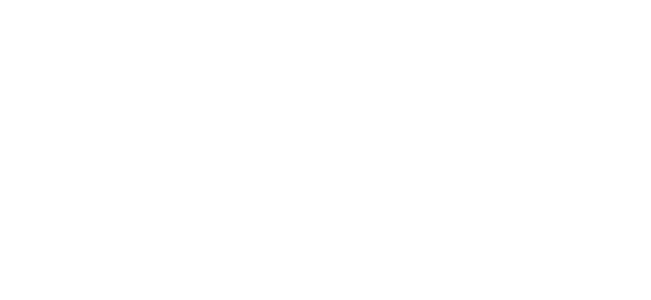
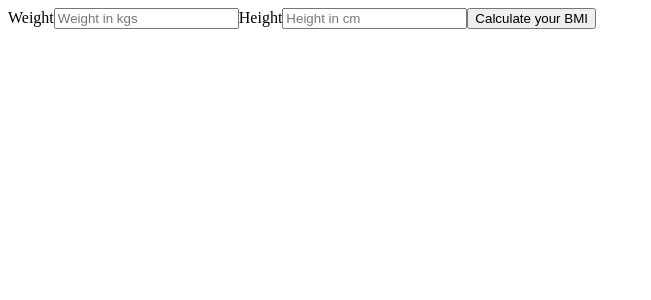
Before and after one commit to grconnor/bmi_calculator_react, a React (Create React App) app: page / in a window 1280 px wide. Shown: the top 300 px of the page, without its empty margins (0-651 px from the left). Built offline with nearby package versions, Linux system fonts and the light colour scheme.

Commit message:
Adds first test to check that the user can calculate their bmi, adds height and weight input fields to app.jsx, creates the form.spec.js file and adds content.

```diff
--- a/src/App.jsx
+++ b/src/App.jsx
@@ -2,7 +2,27 @@
 
 class App extends Component {
   render() {
-    return <div></div>;
+    return  (
+      <form>
+        <label htmlFor="weight">Weight</label>
+        <input
+          type="number"
+          required
+          placeholder="Weight in kgs"
+          name="weight"
+          id="weight"
+        />
+        <label htmlFor="height">Height</label>
+        <input
+          type="number"
+          required
+          placeholder="Height in cm"
+          name="height"
+          id="height"
+        />
+        <button>Calculate your BMI</button>
+      </form>
+    );
   }
 }
 
```
Also changed, not shown: 2 other files (tests, documents, lock files or other folders).
